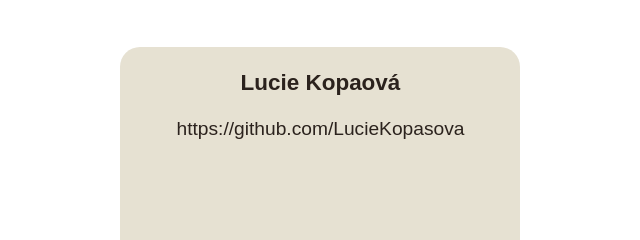
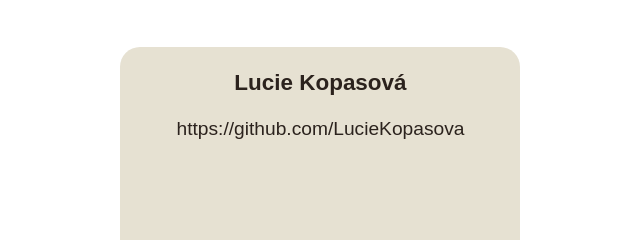
Before and after one commit to Nekvaja/o-projektu, a plain HTML site: page Lucka.html in a window 1280 px wide. Shown: the part 181-421 px from the top of the page, 572-1212 px from the left. Drawn offline with Linux system fonts and the light colour scheme.

Commit message:
oprava překlepu

```diff
--- a/Lucka.html
+++ b/Lucka.html
@@ -28,7 +28,7 @@
           <div class="profil-quote">"..ještě jednu otázečku bych měla.."</div>
         </section>
         <div class="profil-info">
-          <h3>Lucie Kopaová</h3>
+          <h3>Lucie Kopasová</h3>
           <p>https://github.com/LucieKopasova</p>
         </div>
       </main>
```
